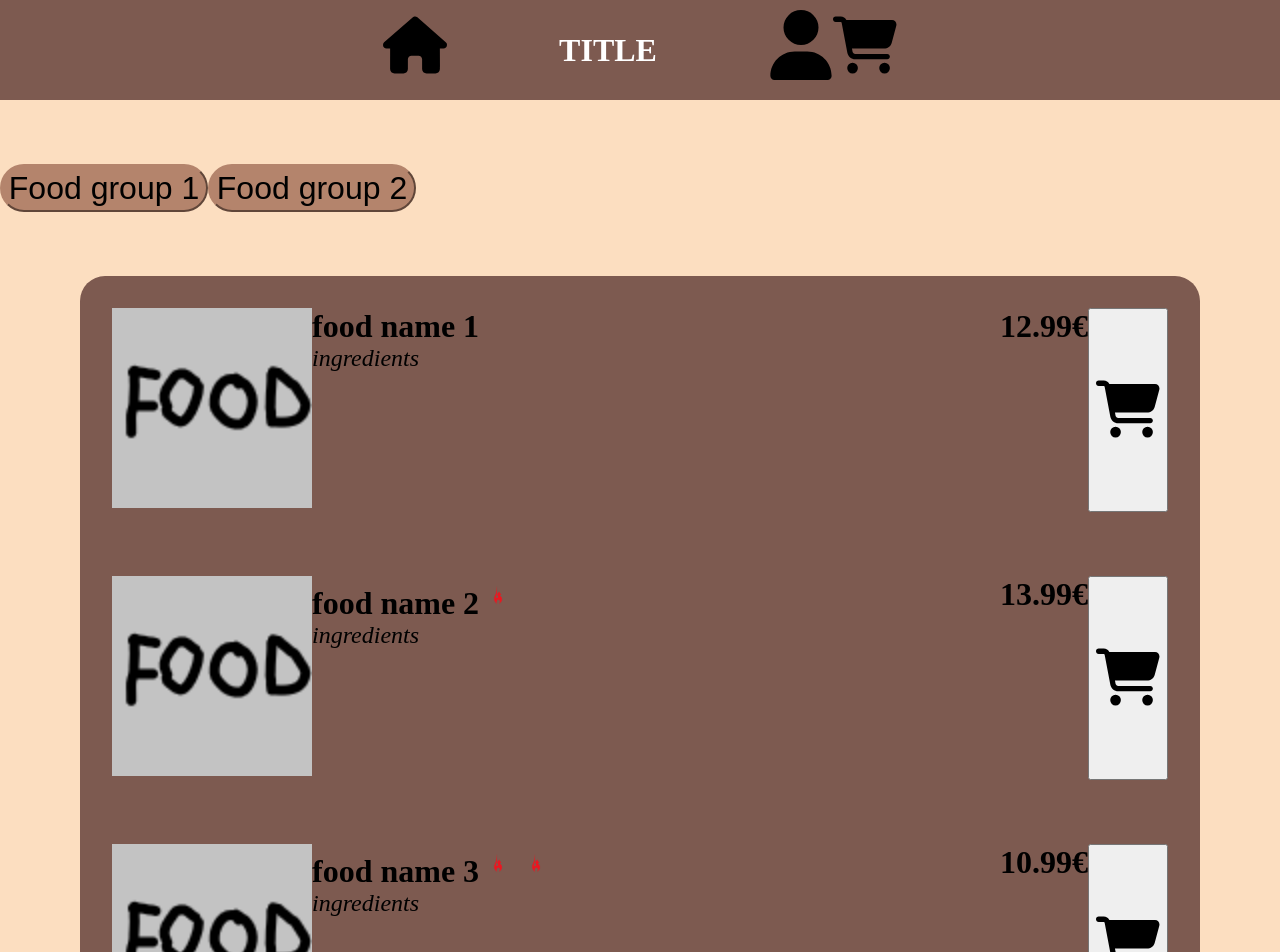
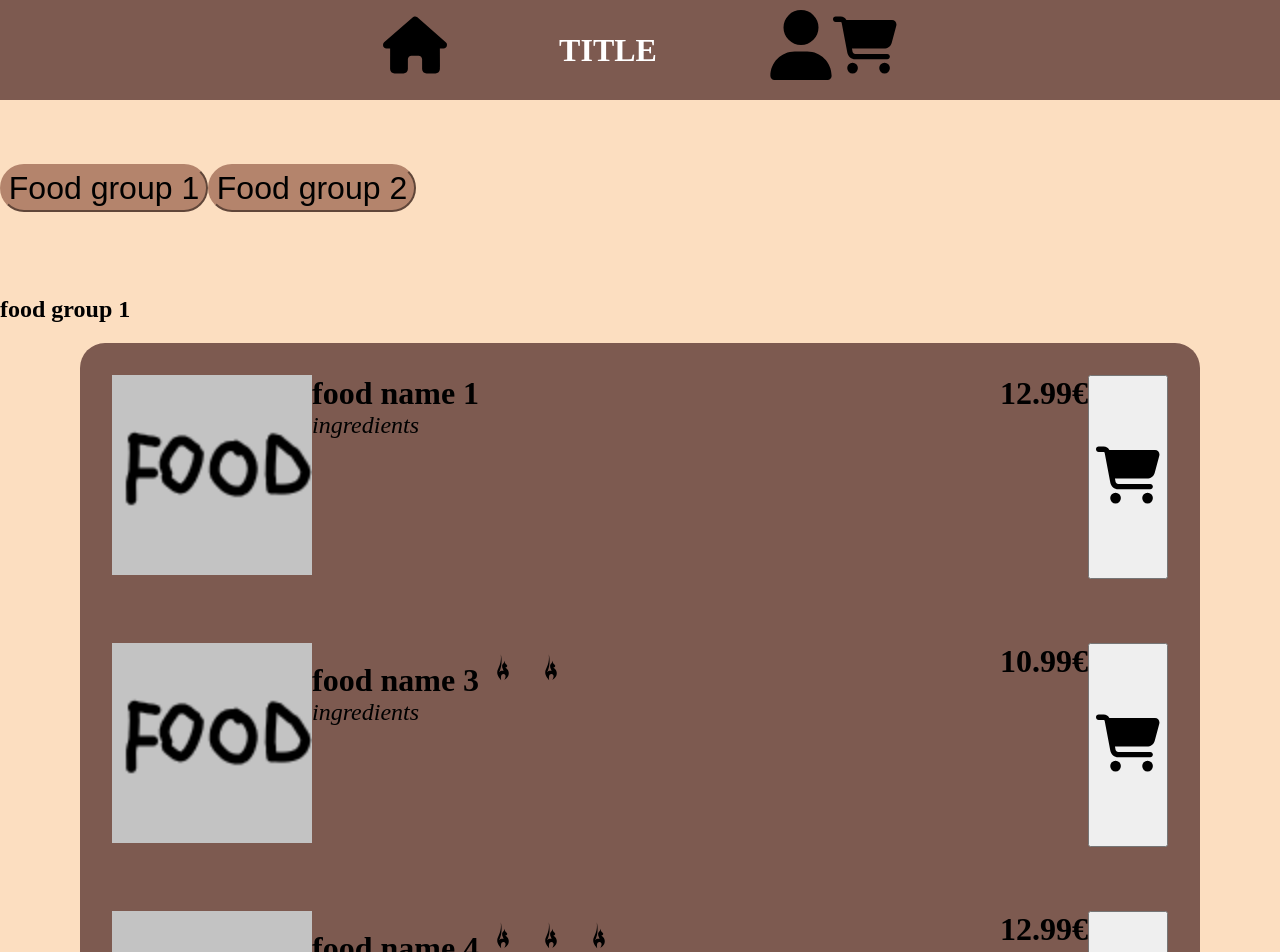
Before and after one commit to Purple-Snake/Food-ordering-application, a React (Vite) app in the folder Frontend/: page / in a window 1280 px wide. Shown: the top 952 px of the page. Built offline with nearby package versions, Linux system fonts and the light colour scheme.

Commit message:
made it so that food is sorted by food group

```diff
--- a/Frontend/package.json
+++ b/Frontend/package.json
@@ -10,6 +10,7 @@
     "preview": "vite preview"
   },
   "dependencies": {
+    "lodash": "^4.17.21",
     "react": "^18.2.0",
     "react-dom": "^18.2.0",
     "react-router-dom": "^6.16.0"
--- a/Frontend/src/App.css
+++ b/Frontend/src/App.css
@@ -76,8 +76,8 @@
 
 .spicyIcon {
   /* change this later */
-  width: 2rem;
-  margin: 3px;
+  width: 3rem;
+  /* margin: 3px; */
 }
 
 #ingredients {
--- a/Frontend/src/components/index/FoodItems.jsx
+++ b/Frontend/src/components/index/FoodItems.jsx
@@ -1,8 +1,9 @@
 import cartIcon from "../../assets/images/svg/cart-shopping-solid.svg";
-import spicyIcon from "../../assets/images/png/spicy-lvl.png";
+import spicyIcon from "../../assets/images/svg/spicy-level.svg";
 
-function FoodItems(foodItem) {
-  // console.log(foodItem);
+
+
+function FoodItems( foodItems ) {
   function checkSpicyLevel(spicyNumber) {
     const spicyLvl = []
     for (let i = 0; i < spicyNumber; i++) {
@@ -12,23 +13,26 @@ function FoodItems(foodItem) {
     }
     return spicyLvl
   }
+  console.log(foodItems);
   return (
-    <div id="foodMenuItem">
     <div>
-        <img src={foodItem.foodItem.picture} alt="" id="foodImage" />
+    {foodItems.foodItems.map((foodItem) => (
+      <div id="foodMenuItem" key={foodItem.id}>
+        <div>
+          <img src={foodItem.picture} alt="" id="foodImage" />
         </div>
         <div id="nameContainer">
           <div id="name">
-          <b>{foodItem.foodItem.name}</b>
-          <span className="spicyLvlContainer">{checkSpicyLevel(foodItem.foodItem.spicyLevel)}</span>
+            <b>{foodItem.name}</b>
+            <span className="spicyLvlContainer">{checkSpicyLevel(foodItem.spicyLevel)}</span>
           </div>
           <div id="ingredients">
-          <i>{foodItem.foodItem.ingredients}</i>
+            <i>{foodItem.ingredients}</i>
           </div>
         </div>
         <div id="addToCart">
           <div id="foodPrice">
-          <b>{foodItem.foodItem.price}€</b>
+            <b>{foodItem.price}€</b>
           </div>
           <button>
             <img
@@ -40,6 +44,8 @@ function FoodItems(foodItem) {
           </button>
         </div>
       </div>
+    ))}
+  </div>
   );
 }
 
--- a/Frontend/src/components/index/Menu.jsx
+++ b/Frontend/src/components/index/Menu.jsx
@@ -1,15 +1,20 @@
-import FoodItems from "./FoodItems";
+import FoodList from "./FoodItems";
 import { default as foodData } from "../../data/placeholderData.json";
+import _ from "lodash";
 
 function Menu() {
-  let fooditemsjsx = foodData.map((food) => {
-    return <FoodItems key={food.id} foodItem={food} />;
-  });
+  const groupedFood = _.groupBy(foodData, "foodGroup");
+
   return (
     <div>
-      <div id="menuBackground">
-        <div id="theFoodMenuItems">{fooditemsjsx}</div>
-      </div>
+      {Object.keys(groupedFood).map((group) => (
+        <div key={group}>
+          <h2>{group}</h2>
+          <div id="menuBackground">
+            <FoodList foodItems={groupedFood[group]} />
+          </div>
+        </div>
+      ))}
     </div>
   );
 }
--- a/Frontend/src/data/placeholderData.json
+++ b/Frontend/src/data/placeholderData.json
@@ -14,7 +14,7 @@
         "ingredients": "ingredients",
         "picture": "images/png/food-img-placeholder.png",
         "price": 13.99,
-        "foodGroup": "food group 1",
+        "foodGroup": "food group 3",
         "spicyLevel": 1
     },
     {
```
Also changed, not shown: Frontend/src/assets/images/svg/spicy-level.svg (added), 1 other file (tests, documents, lock files or other folders). Lines whose indentation alone changed are shown as unchanged.
